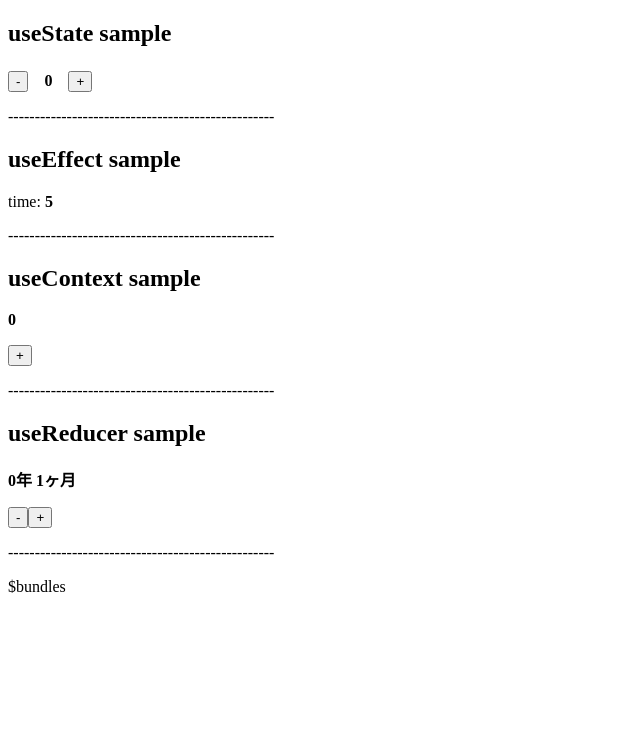
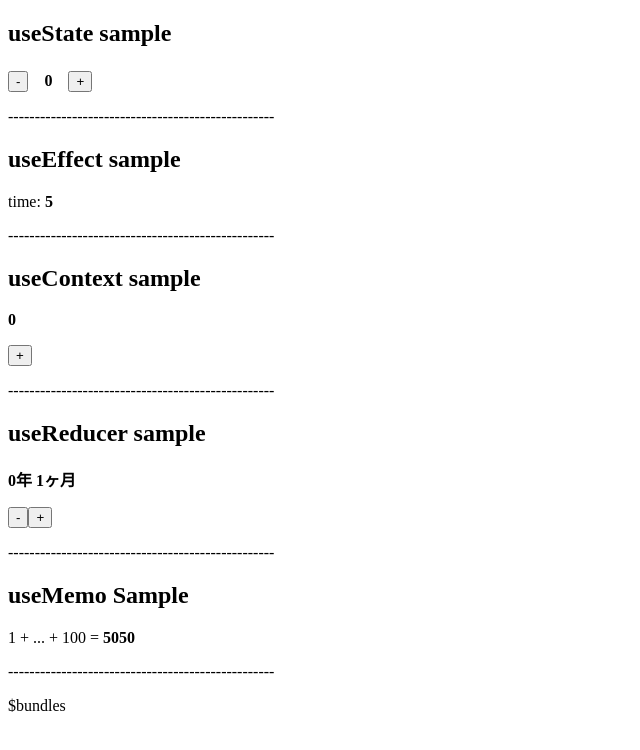
Before and after one commit to konbu310/hooks-and-fusebox, a React app: page / in a window 1280 px wide. Shown: the top 750 px of the page, without its empty margins (0-640 px from the left). Built offline with nearby package versions, Linux system fonts and the light colour scheme.

Commit message:
add UseMemoSample

```diff
--- /dev/null
+++ b/src/components/UseMemoSample.tsx
@@ -0,0 +1,25 @@
+import * as React from "react";
+import { FC } from "react";
+import { Horizon } from "./Horizon";
+
+const { useMemo } = React;
+
+export const UseMemoSample: FC<{ n: number }> = ({ n }) => {
+  const sum = useMemo(() => {
+    let result = 0;
+    for (let i = 1; i <= n; i++) {
+      result += i;
+    }
+    return result;
+  }, [n]);
+
+  return (
+    <div>
+      <h2>useMemo Sample</h2>
+      <p>
+        1 + ... + {n} = <b>{sum}</b>
+      </p>
+      <Horizon />
+    </div>
+  );
+};
--- a/src/index.tsx
+++ b/src/index.tsx
@@ -4,6 +4,7 @@ import { UseStateSample } from "./components/UseStateSample";
 import { UseEffectSample } from "./components/UseEffectSample";
 import { UseContextSample } from "./components/UseContextSample";
 import { UseReducerSample } from "./components/UseReducerSample";
+import { UseMemoSample } from "./components/UseMemoSample";
 
 ReactDOM.render(
   <div>
@@ -11,6 +12,7 @@ ReactDOM.render(
     <UseEffectSample />
     <UseContextSample />
     <UseReducerSample />
+    <UseMemoSample n={100} />
   </div>,
   document.getElementById("root")
 );
```
